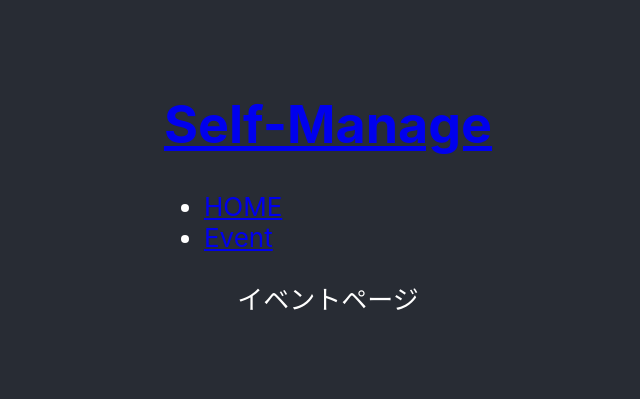
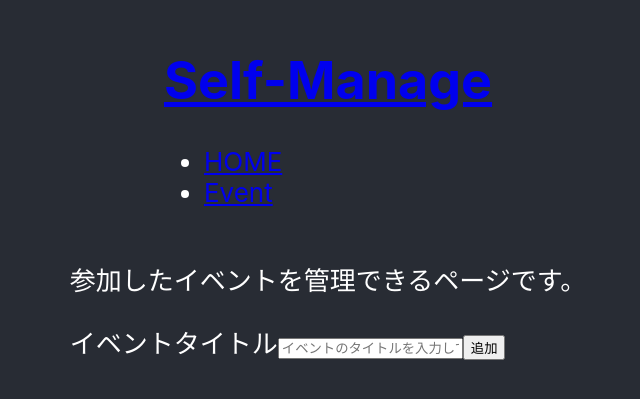
Before and after one commit to azufb/self-manage-app, a React (Create React App) app: page /Event in a window 1280 px wide. Shown: the part 213-612 px from the top of the page, without its empty margins (312-952 px from the left). Built offline with nearby package versions, Linux system fonts and the light colour scheme.

Commit message:
#17 イベントの表示

```diff
--- a/src/components/EventManage.js
+++ b/src/components/EventManage.js
@@ -1,8 +1,14 @@
 import React from "react";
+import EventForm from "./EventForm";
+import EventList from "./EventList";
 
 const EventManage = () => {
   return (
-    <div>イベントページ</div>
+    <div>
+      <p>参加したイベントを管理できるページです。</p>
+      <EventForm />
+      <EventList />
+    </div>
   )
 }
 
```
